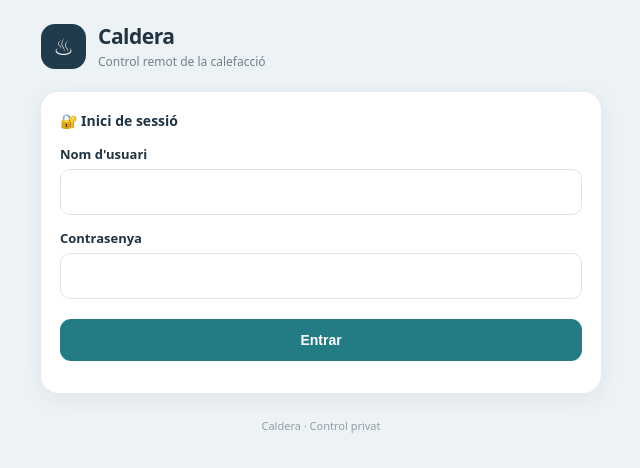
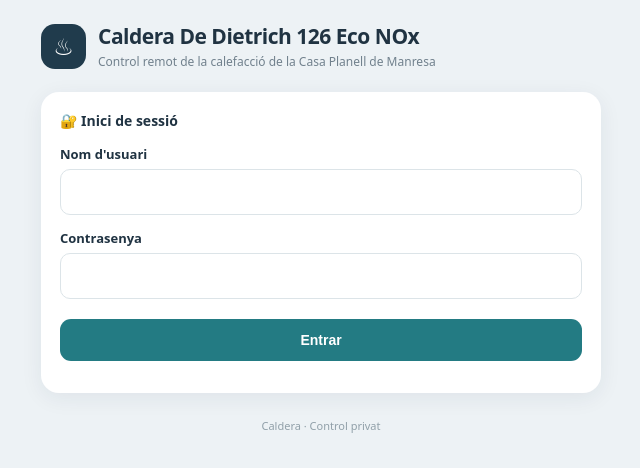
Before and after one commit to Ctesifone/Calera-app, a plain HTML site: page index.html in a window 1280 px wide. Shown: the whole page, without its empty margins (319-959 px from the left). Drawn offline with Linux system fonts and the light colour scheme.

Commit message:
Update index.html

```diff
--- a/index.html
+++ b/index.html
@@ -4,8 +4,13 @@
 <head>
 <meta charset="UTF-8">
 <meta name="viewport" content="width=device-width, initial-scale=1">
-<meta name="theme-color" content="#172c3b">
-<title>Caldera · Control remot</title>
+<meta name="theme-color" content="#57358f">
+<title>Caldera De Dietrich 126 Eco NOx</title>
+<link rel="manifest" href="/Calera-app/manifest.json">
+<link rel="icon" type="image/png" sizes="192x192" href="/Calera-app/icon-192.png">
+<link rel="apple-touch-icon" href="/Calera-app/icon-192.png">
+<meta name="apple-mobile-web-app-capable" content="yes">
+<meta name="apple-mobile-web-app-title" content="Caldera">
 <script src="https://telegram.org/js/telegram-web-app.js"></script>
 <style>
 :root {
@@ -144,8 +149,8 @@ footer {
   <div class="brand">
     <div class="logo">♨</div>
     <div>
-      <h1>Caldera</h1>
-      <div class="subtitle">Control remot de la calefacció</div>
+      <h1>Caldera De Dietrich 126 Eco NOx</h1>
+      <div class="subtitle">Control remot de la calefacció de la Casa Planell de Manresa</div>
     </div>
   </div>
 </header>
```
